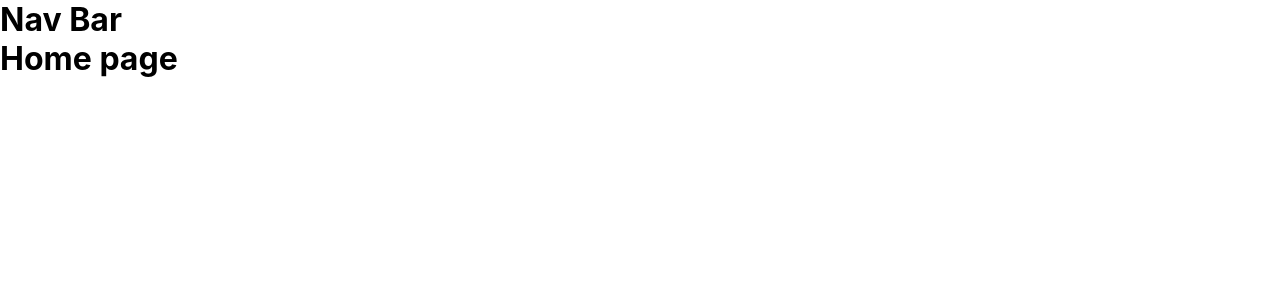
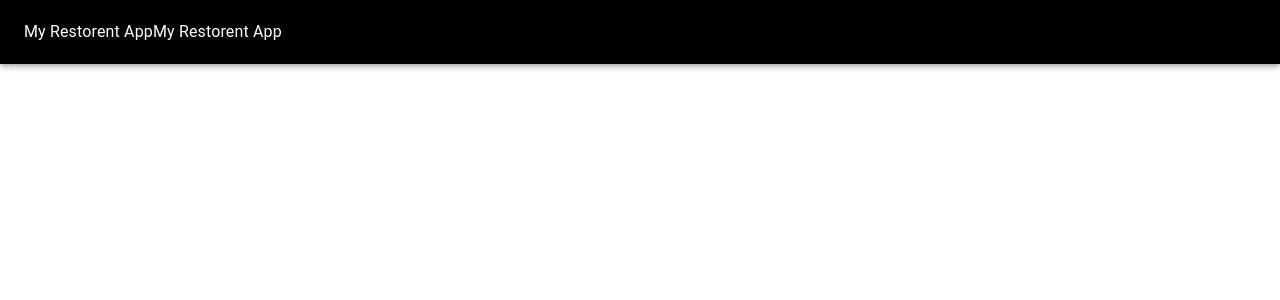
Before and after one commit to PRATHAPA-POOJARI/My_Restorent_app1, a React (Create React App) app: page / in a window 1280 px wide. Shown: the top 300 px of the page. Built offline with nearby package versions, Linux system fonts and the light colour scheme.

Commit message:
Update Header.js

```diff
--- a/src/components/Layout/Header.js
+++ b/src/components/Layout/Header.js
@@ -1,10 +1,18 @@
 import React from 'react'
-
+import { Box, Typography,AppBar ,Toolbar } from '@mui/material'
 const Header = () => {
   return (
-    <div>
-        <h1>Nav Bar </h1>
-    </div>
+    <>
+       <Box>
+        <AppBar component={'nav'} sx={{bgcolor:"black"}}>
+          <Toolbar>
+          <Typography> My Restorent App</Typography>
+
+          <Typography> My Restorent App</Typography>
+          </Toolbar>
+        </AppBar>
+        </Box>
+    </>
   )
 }
 
```
